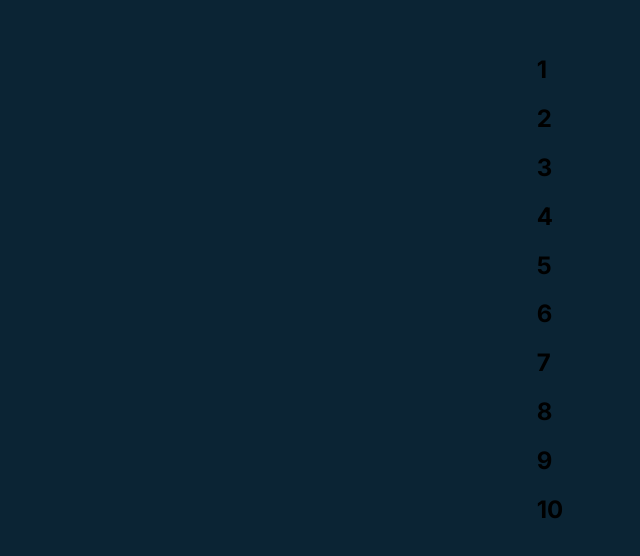
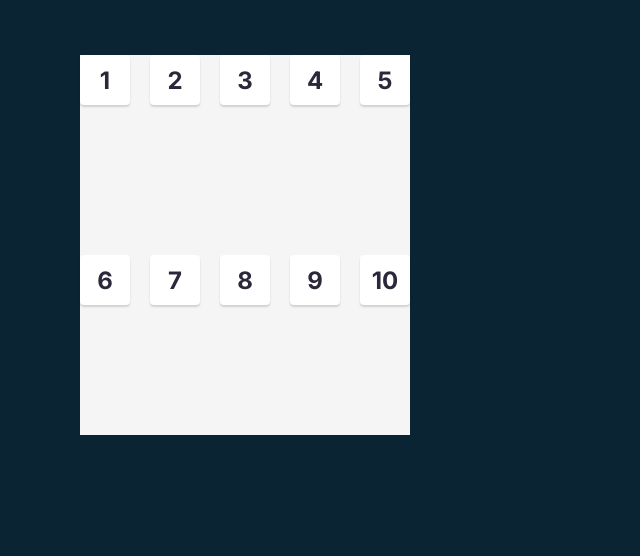
Before and after one commit to mypaxpax/tenzies, a React (Vite) app: page / in a window 1280 px wide. Shown: the top 556 px of the page, without its empty margins (90-730 px from the left). Built offline with nearby package versions, Linux system fonts and the light colour scheme.

Commit message:
dice styling

```diff
--- a/src/index.css
+++ b/src/index.css
@@ -14,11 +14,30 @@
 main {
   display: flex;
   justify-content: center;
+  align-items: center;
+  padding: 20px;
+  height: 420px;
+  max-width: 600px;
+  border-radius: 10px;
 }
 
-.container {
+.dice-container {
+  display: grid;
+  grid-template: auto auto / repeat(5, 1fr);
+  gap: 20px;
   background-color: #f5f5f5;
-  width: 420px;
-  height: 420px;
-  border-radius: 10px;
+  height: 100%;
 }
+
+.die-box {
+  display: flex;
+  justify-content: center;
+  align-items: center;
+  background-color: #fff;
+  color: #2b283a;
+  text-align: center;
+  width: 50px;
+  height: 50px;
+  box-shadow: 0px 2px 2px rgba(0, 0, 0, 0.15);
+  border-radius: 4px;
+}
```
